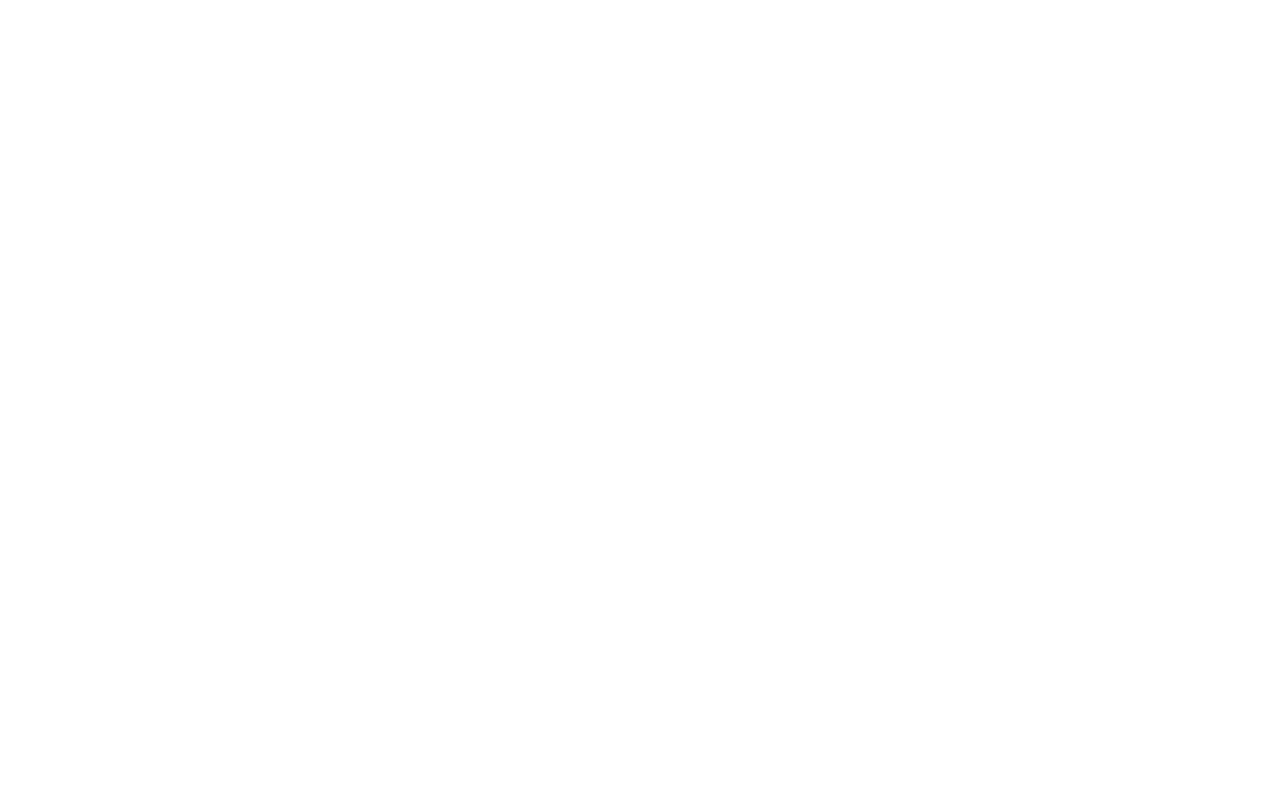
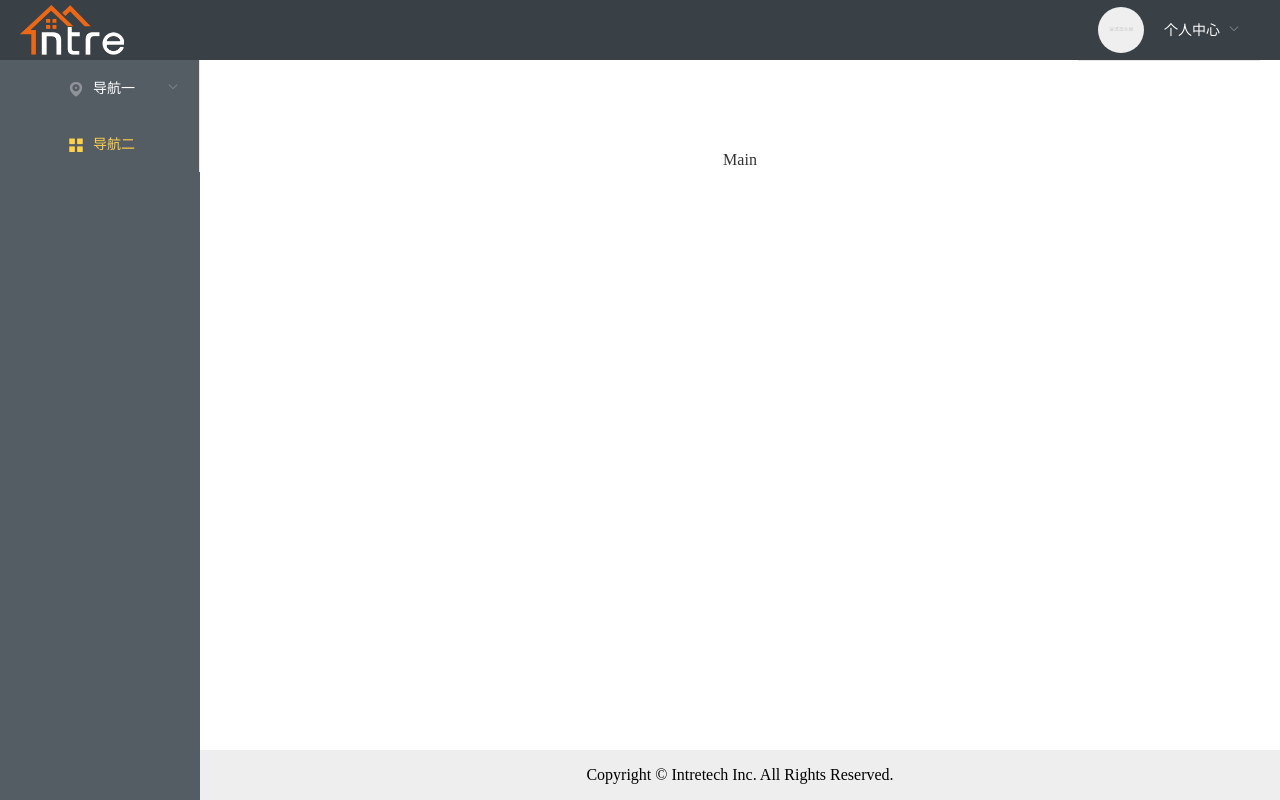
Before and after one commit to 172718133/ArticleManageSys, a Vue app: page /#/main in a window 1280 px wide. Built offline with nearby package versions, Linux system fonts and the light colour scheme.

Commit message:
完成首页布局

```diff
--- a/src/views/main/index.vue
+++ b/src/views/main/index.vue
@@ -1,13 +1,153 @@
 <template>
-  <div class="main_container"></div>
+  <div class="main_container">
+    <el-container>
+      <el-header>
+        <div class="left">
+          <img src="@/assets/images/logo.png" alt="">
+        </div>
+        <div class="right">
+          <el-menu :default-active="activeIndex" class="el-menu-demo" mode="horizontal" background-color="#3a4146" text-color="#fff" active-text-color="#fff">
+            <el-submenu index="2">
+              <template slot="title">
+                <img src="@/assets/images/avatar.jpg" alt="" v-if="!userInfo.avatar">
+                <img src="" alt="" v-else>
+                <span>个人中心</span>
+              </template>
+              <el-menu-item index="2-1">更换头像</el-menu-item>
+              <el-menu-item index="2-2">修改密码</el-menu-item>
+              <el-menu-item index="2-3" @click="logout">退出登录</el-menu-item>
+            </el-submenu>
+          </el-menu>
+        </div>
+      </el-header>
+      <el-container>
+        <el-aside width="200px">
+          <el-row class="tac">
+            <el-col>
+              <el-menu default-active="2" class="el-menu-vertical-demo" background-color="#545c64" text-color="#fff" active-text-color="#ffd04b">
+                <el-submenu index="1">
+                  <template slot="title">
+                    <i class="el-icon-location"></i>
+                    <span>导航一</span>
+                  </template>
+                  <el-menu-item index="1-1">选项1</el-menu-item>
+                </el-submenu>
+                <el-menu-item index="2">
+                  <i class="el-icon-menu"></i>
+                  <span slot="title">导航二</span>
+                </el-menu-item>
+              </el-menu>
+            </el-col>
+          </el-row>
+        </el-aside>
+        <el-container>
+          <el-main>Main</el-main>
+          <el-footer>Copyright © Intretech Inc. All Rights Reserved.</el-footer>
+        </el-container>
+      </el-container>
+    </el-container>
+  </div>
 </template>
 
 <script>
 export default {
-  name: 'my-main'
+  name: 'my-main',
+  data () {
+    return {
+      activeIndex: '2',
+      userInfo: []
+    }
+  },
+  methods: {
+    handleSelect () {
+      console.log('111')
+    },
+    logout () {
+      this.$confirm('是否确认退出登录？', '提示', {
+        confirmButtonText: '确定',
+        cancelButtonText: '取消',
+        type: 'warning'
+      }).then(() => {
+        this.$store.commit('updateToken', '')
+        this.$message.success('退出登录成功！')
+        this.$router.push('/login')
+      }).catch(() => {
+      })
+    }
+  }
 }
 </script>
 
 <style lang="less" scoped>
+.main_container {
+  width: 100%;
+  height: 100%;
+}
+.el-container {
+  height: 100%;
+  width: 100%;
+}
+.el-footer {
+  height: 50px !important;
+  background-color: #eee;
+  text-align: center;
+  line-height: 50px;
+}
+.el-header {
+  background-color: #3a4146;
+  display: flex;
+  justify-content: space-between;
+  align-items: center;
+  .left {
+    height: 50px;
+    img {
+      width: 100%;
+      height: 100%;
+    }
+  }
+  .right {
+    display: flex;
+    justify-content: center;
+    align-items: center;
+    color: #fff;
+    .el-menu {
+      img {
+        width: 46px;
+        height: 46px;
+        border-radius: 50%;
+        margin-right: 20px;
+        // margin-top: 5px;
+      }
+    }
+  }
+}
+.el-aside {
+  background-color: #545c64;
+  color: #333;
+  text-align: center;
+  line-height: 200px;
+  .tac {
+    width: 200px;
+  }
+}
 
+.el-main {
+  // background-color: #E9EEF3;
+  color: #333;
+  text-align: center;
+  line-height: 160px;
+}
+
+body > .el-container {
+  margin-bottom: 40px;
+}
+
+.el-container:nth-child(5) .el-aside,
+.el-container:nth-child(6) .el-aside {
+  line-height: 260px;
+}
+
+.el-container:nth-child(7) .el-aside {
+  line-height: 320px;
+}
 </style>
```
Also changed, not shown: src/assets/images/logo.png (added).
